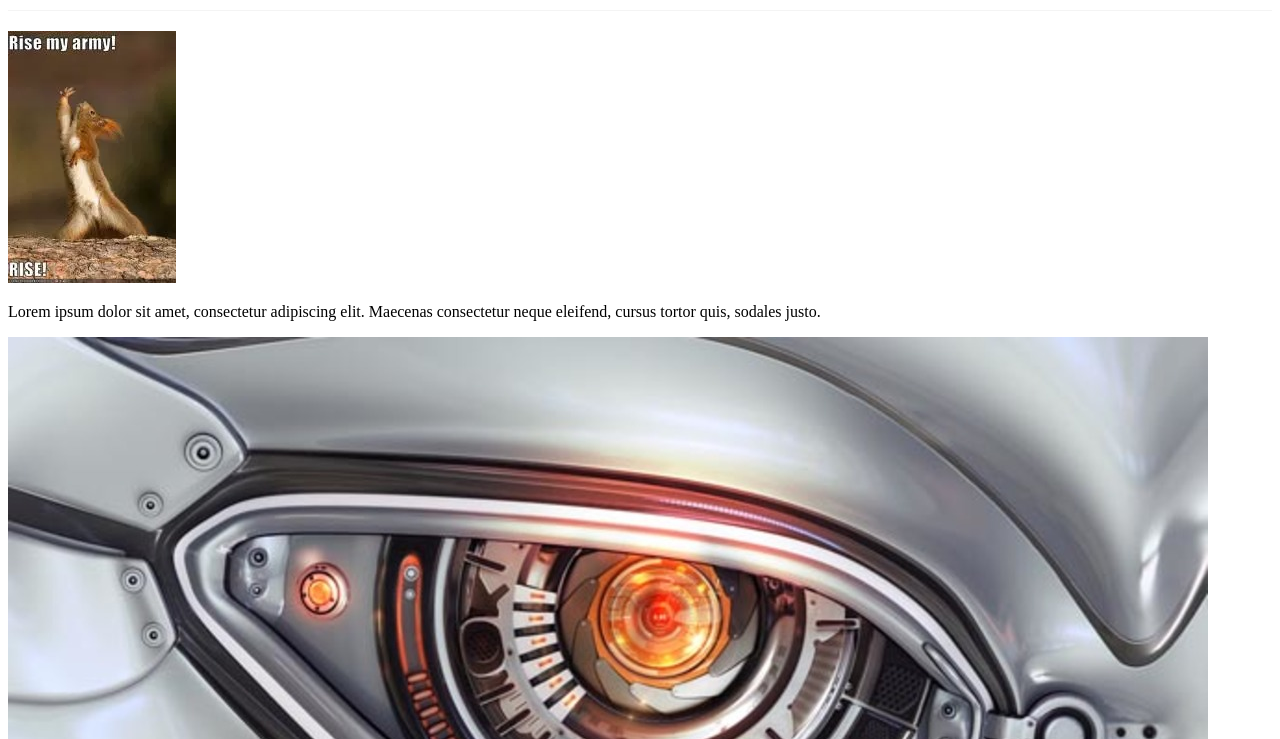
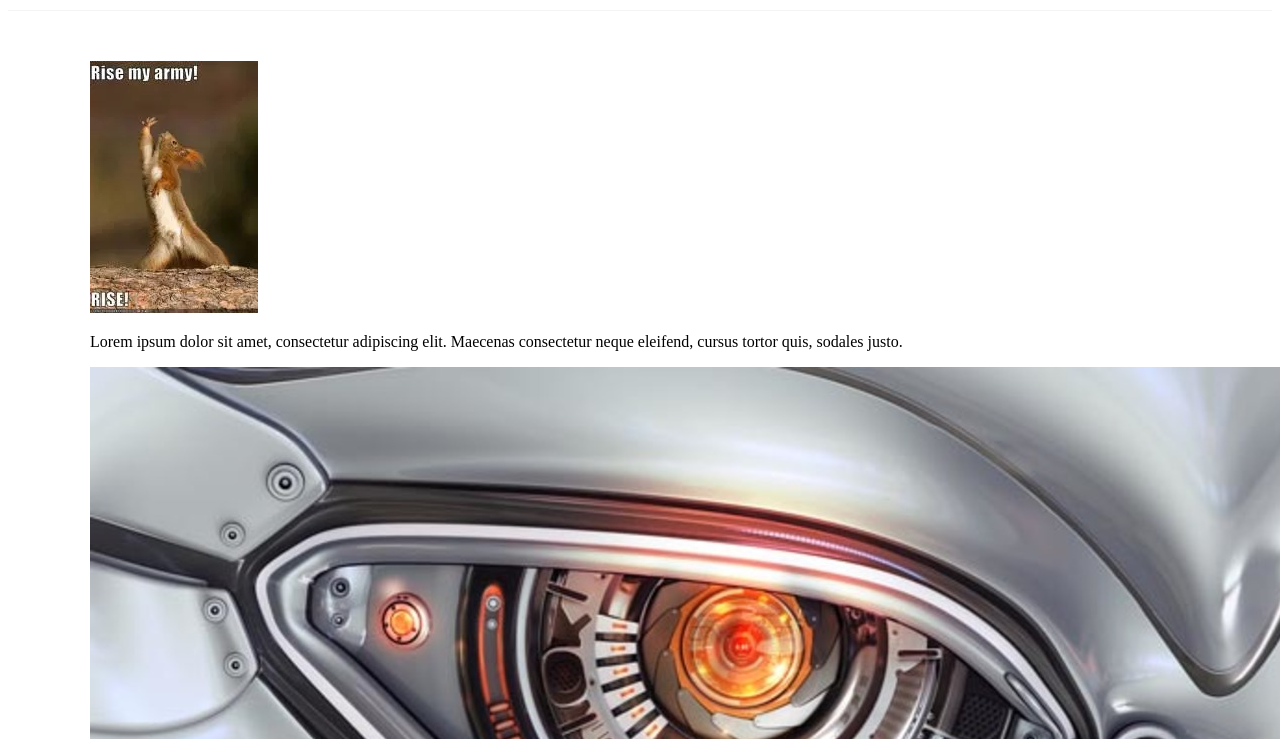
Before and after one commit to firesoul956/demo, a plain HTML site: page search-engine-front-end-implementation-18dd3d5ae7439620f7d1b05a9eef0a683dc5b7e1/pintrestclone.html in a window 1280 px wide. Shown: the part 61-800 px from the top of the page. Drawn offline with Linux system fonts and the light colour scheme.

Commit message:
end of 7/9

```diff
--- a/search-engine-front-end-implementation-18dd3d5ae7439620f7d1b05a9eef0a683dc5b7e1/pintrestclonecss.css
+++ b/search-engine-front-end-implementation-18dd3d5ae7439620f7d1b05a9eef0a683dc5b7e1/pintrestclonecss.css
@@ -48,3 +48,13 @@
     font-size: 1.9em;
     margin-left:30px;
 }
+#nav-buttons a:hover{
+    color:red;
+}
+#wrapper{
+    width:90%;
+    max-width:1100px;
+    min-width:800px;
+    margin: 50px auto;
+
+}
```
